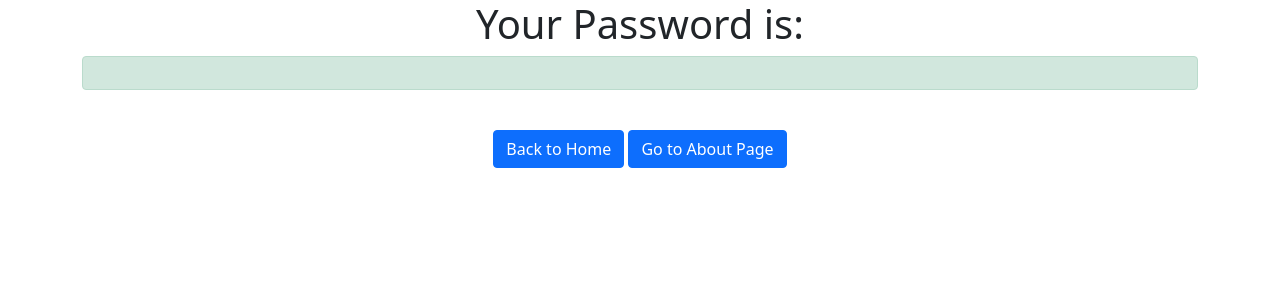
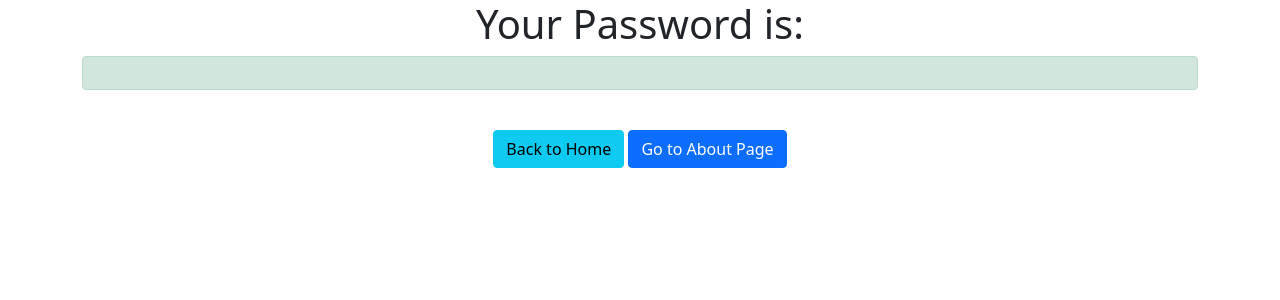
Before and after one commit to AndoLawrence/django3-password-generator, a Django app: template generator/templates/generator/password.html in a window 1280 px wide. Shown: the top 300 px of the page. Run offline with Django 3.2, Linux system fonts and the light colour scheme; the template is opened without the code that fills it, so the values that code supplies are empty.

Commit message:
I changed the Password html button colour to info

```diff
--- a/generator/templates/generator/password.html
+++ b/generator/templates/generator/password.html
@@ -4,7 +4,7 @@
     <h1>Your Password is: </h1>
     <h2 class = "alert alert-success">{{password}}</h2>
     <br>
-    <a class="btn btn-primary" href="{% url 'home' %}" >Back to Home</a>
+    <a class="btn btn-info" href="{% url 'home' %}" >Back to Home</a>
     <a class ="btn btn-primary" href = "{% url 'aboutpg' %}">Go to About Page</a>
 
 </div>
```
